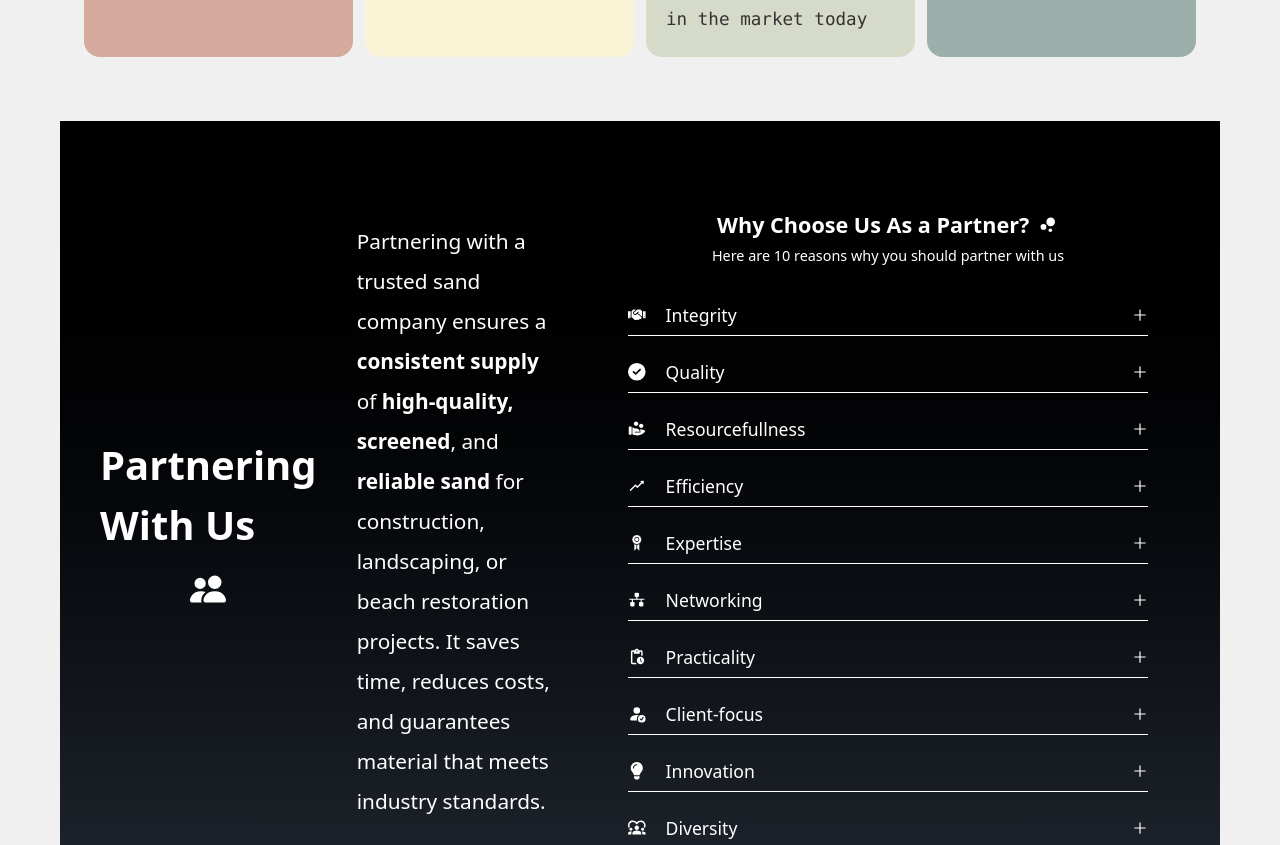
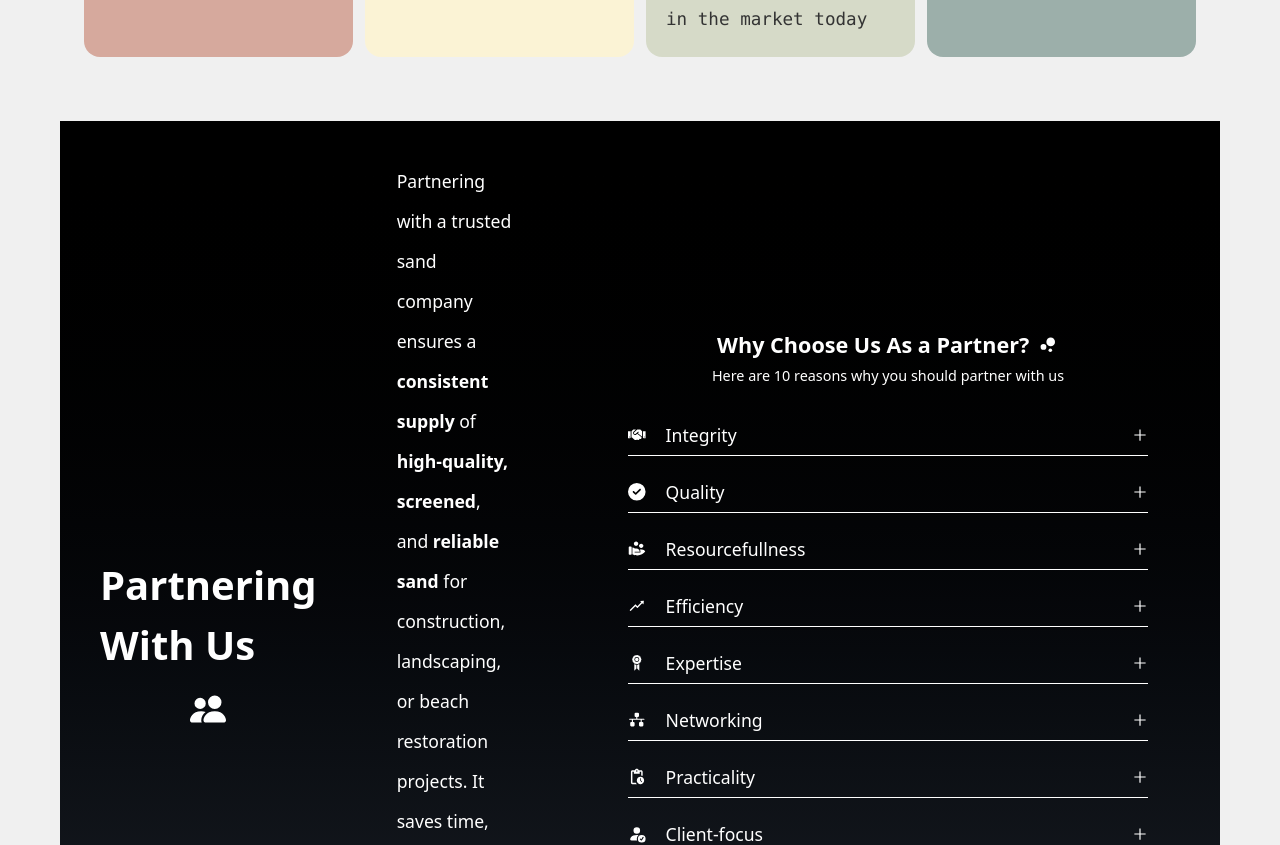
Before and after one commit to Briightt/Landing-Page, a React (Vite) app: page / in a window 1280 px wide. Shown: the part 4260-5105 px from the top of the page. Built offline with nearby package versions, Linux system fonts and the light colour scheme.

Commit message:
Refactor Partnerwithus component structure and styles

```diff
--- a/src/Partnerwithus.tsx
+++ b/src/Partnerwithus.tsx
@@ -43,14 +43,14 @@ const icons = [<FaHandshake/>, <FaCircleCheck/> , <RiHandCoinFill/>, <AiOutlineR
 return (
 <>
 <motion.div className="flex items-center justify-center" variants = {variants}>
-<motion.div className="flex xl:flex-row flex-col items-center gap-5 lg:gap-10 lg:justify-between xl:justify-around bg-linear-to-t from-[#222831] to-[#000000]
+<motion.div className="flex xl:flex-row flex-col items-center gap-5 lg:gap-20 lg:justify-between xl:justify-around bg-linear-to-t from-[#222831] to-[#000000]
 lg:w-full lg:p-10 p-5 mt-10 min-w-90
 sm:min-w-160" variants = {variants}>
 <motion.div className="flex flex-col items-center lg:gap-4 gap-5" variants = {variants}>
 <h1 className="text-white text-[2.5rem] font-semibold">Partnering With Us</h1>
 <BsPeopleFill className="text-white text-4xl"/>
 </motion.div>
-<motion.h2 className="w-full max-w-120  text-white text-[1.3rem] leading-10 font-light" variants = {variants}>Partnering with a trusted sand company ensures a <span className="font-bold">consistent supply</span> of <span className="font-bold">high-quality, screened</span>,
+<motion.h2 className="w-full max-w-120  text-white text-[1.3rem] lg:text-[1.1rem] leading-10 font-light" variants = {variants}>Partnering with a trusted sand company ensures a <span className="font-bold">consistent supply</span> of <span className="font-bold">high-quality, screened</span>,
      and <span className="font-bold">reliable sand</span> for construction, landscaping, or beach restoration projects. It saves time, reduces costs,
      and guarantees material that meets industry standards.</motion.h2>
 <motion.div className="flex flex-col gap-2 p-7" variants = {variants}>
@@ -106,4 +106,5 @@ transition-all ease-in-out duration-200 hover:opacity-70 "
 
 
 
+
 }
```
